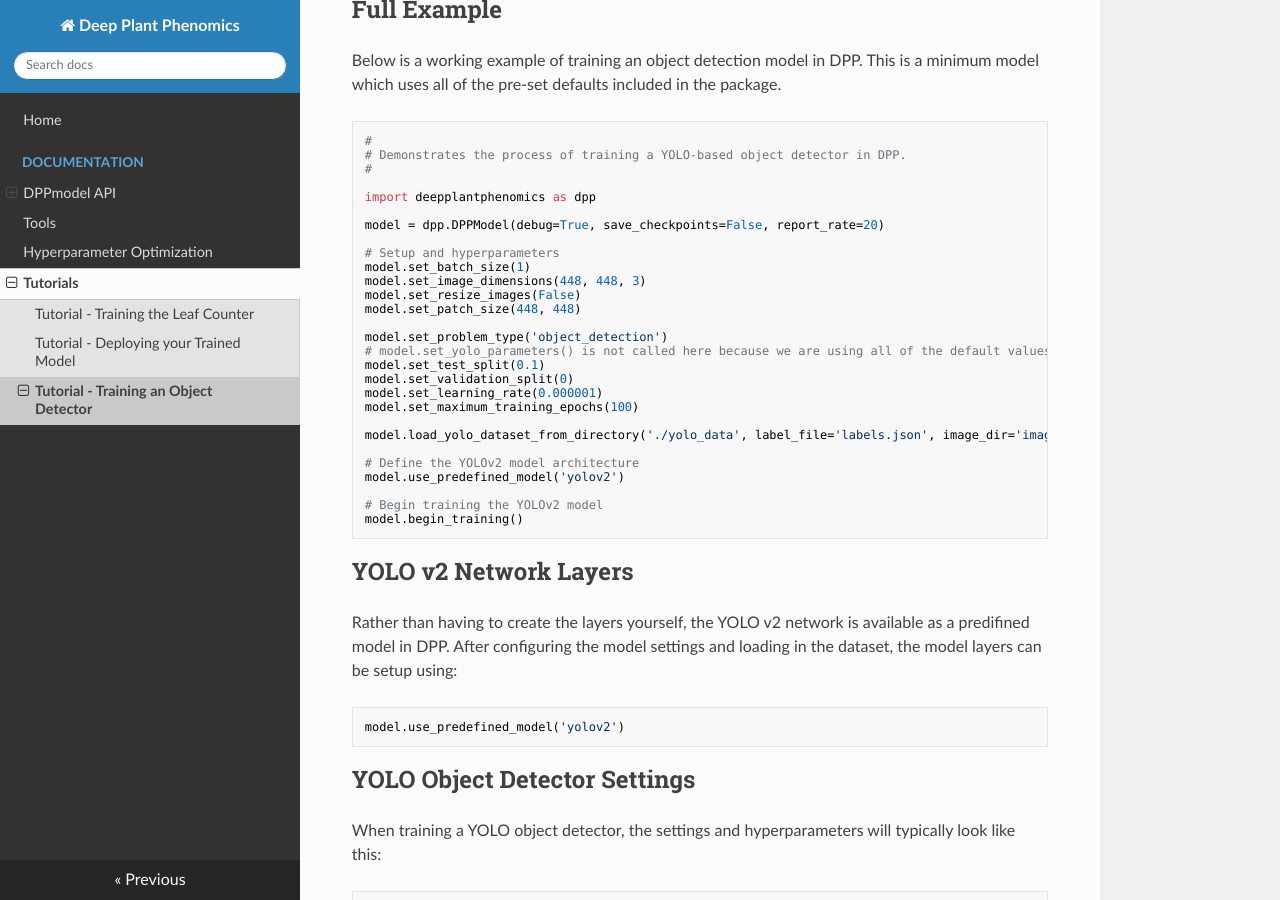
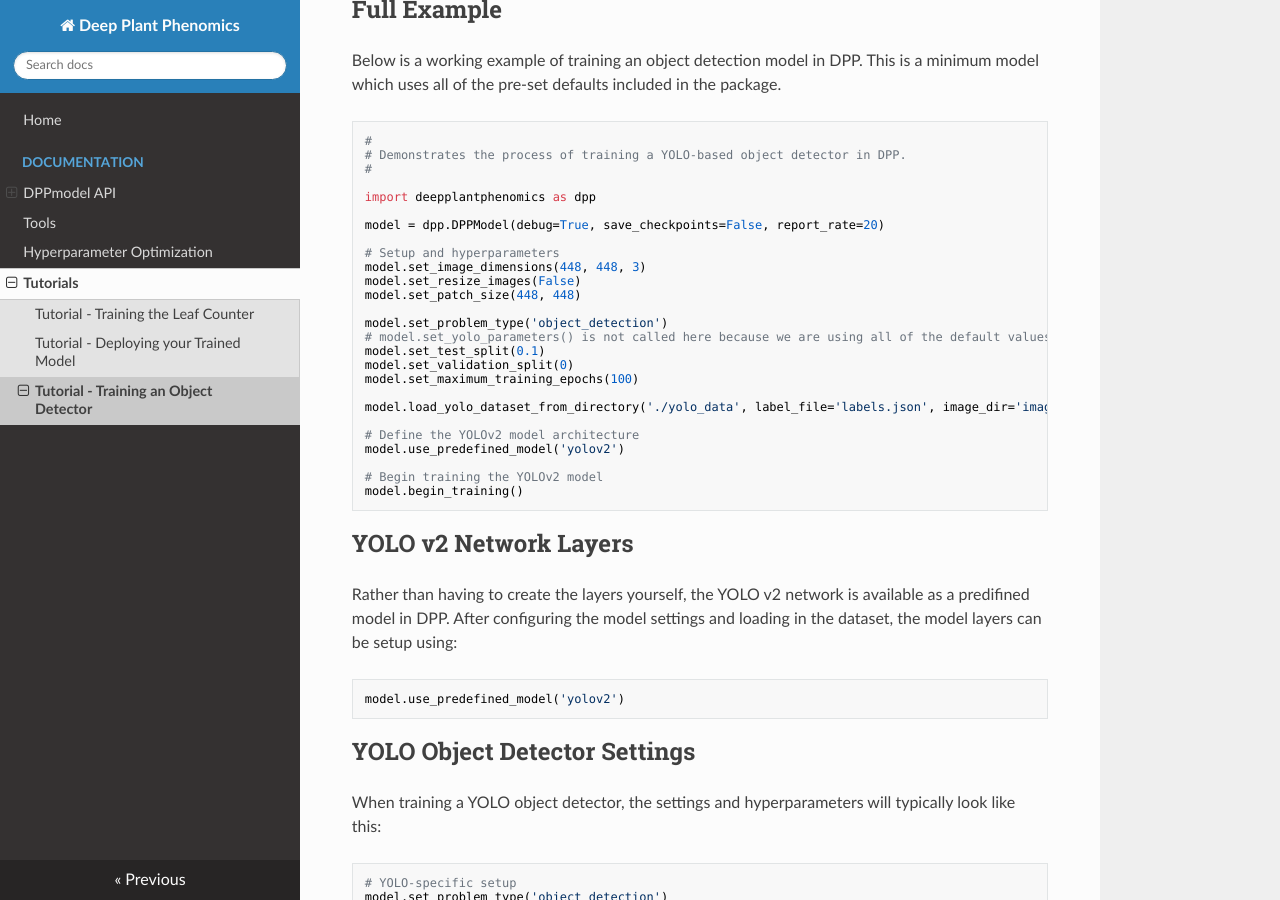
Before and after one commit to p2irc/deepplantphenomics, an MkDocs documentation site: the page built from docs/Tutorial-Training-An-Object-Detector.md, in a window 1280 px wide and 900 px high, scrolled down 370 px. Built offline with MkDocs 1.6.1, drawn with Linux system fonts in a browser that asks for light colours; nearby versions of some CDN libraries; old or Windows-style settings are respelled for this version of MkDocs.

Commit message:
more doc changes

```diff
--- a/docs/Tutorial-Training-An-Object-Detector.md
+++ b/docs/Tutorial-Training-An-Object-Detector.md
@@ -16,7 +16,6 @@ import deepplantphenomics as dpp
 model = dpp.DPPModel(debug=True, save_checkpoints=False, report_rate=20)
 
 # Setup and hyperparameters
-model.set_batch_size(1)
 model.set_image_dimensions(448, 448, 3)
 model.set_resize_images(False)
 model.set_patch_size(448, 448)
@@ -25,7 +24,6 @@ model.set_problem_type('object_detection')
 # model.set_yolo_parameters() is not called here because we are using all of the default values
 model.set_test_split(0.1)
 model.set_validation_split(0)
-model.set_learning_rate(0.000001)
 model.set_maximum_training_epochs(100)
 
 model.load_yolo_dataset_from_directory('./yolo_data', label_file='labels.json', image_dir='images')
```
